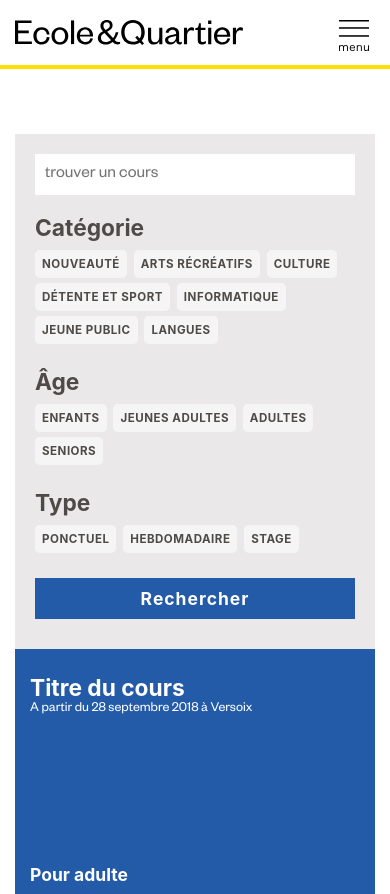
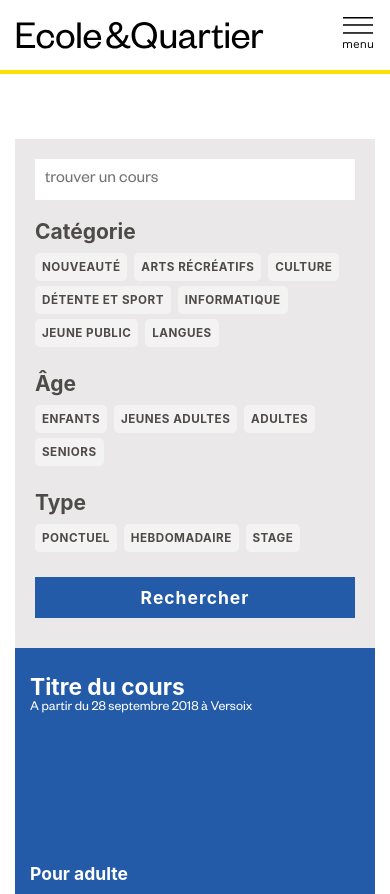
Before and after one commit to chillydesign/aeqv_static, a PHP site: page /search.html in a window 390 px wide. Shown: the top 894 px of the page. Run offline with PHP 8.4, Linux system fonts and the light colour scheme; some web fonts are replaced.

Commit message:
add logo element just for mobile

```diff
--- a/scss/header.scss
+++ b/scss/header.scss
@@ -1,6 +1,6 @@
 
 
-$logo_height: 25px;
+$logo_height: 30px;
 $nav_width: 300px;
 
 @media (min-width: $mobile_width) {
@@ -17,29 +17,17 @@ header {
     z-index: 100;
 
 
-
-
-
-    a#branding {
-        display: inline-block;
-        height: $logo_height;
+    a#branding_mobile {
+        display: block;
         width: 100%;
+        max-width: 250px;
         background: url('../images/logo.svg') no-repeat center left;
         background-size: contain;
+        height: $logo_height;
         text-indent: -9999px;
-        padding: 10px 0;
-
         @media (min-width: $mobile_width) {
-            position: absolute;
-            left: 0;
-            top: 30px;
-
-            background-position: center center;
-
+            display: none;
         }
-
-
-
     }
 
 
@@ -47,11 +35,9 @@ header {
     nav {
 
         color: white;
-        position: relative;
-
         position: fixed;
         transition: all 0.3s;
-        z-index: 1000;
+        z-index: 120;
         top: 0;
         left: 0;
         height: 100vh;
@@ -70,9 +56,9 @@ header {
         // MENU FOR DESKTOP
         @media (min-width: $mobile_width) {
             display: flex;
-            flex-wrap: wrap;
+            flex-wrap: nowrap;
+            justify-content: space-between;
             transform: translateX(0);
-
             margin: 0;
             position: static;
             height: auto;
@@ -85,6 +71,8 @@ header {
         ul {
 
             padding: 0;
+
+
 
 
             // MENU FOR DESKTOP
@@ -101,6 +89,29 @@ header {
 
             }
 
+
+            &#branding {
+                display: none;
+                @media (min-width: $mobile_width) {
+                    display: block;
+                }
+                li {
+                    width: 200px;
+                }
+                a {
+                    display: inline-block;
+                    height: $logo_height;
+                    width: 100%;
+                    background: url('../images/logo.svg') no-repeat center left;
+                    background-size: contain;
+                    text-indent: -9999px;
+                    padding: 10px 0;
+
+                    &:hover {
+                        transform: scale(1.02);
+                    }
+                }
+            } // end of ul#branding
 
 
             li {
@@ -176,12 +187,12 @@ header {
 
 #menu_button {
     display: inline-block;
-    height: 32px;
-    width: 32px;
+    height: 34px;
+    width: 42px;
     position: absolute;
     z-index: 1000;
-    top: 20px;
-    right: 20px;
+    top: 16px;
+    right: 11px;
     background: url('../images/menu.svg') no-repeat center;
     background-size: 30px;
     text-indent: -9999px;
--- a/scss/style.scss
+++ b/scss/style.scss
@@ -181,7 +181,7 @@ a.box {
         color: $font_color;
     }
     &:hover {
-        transform: scale(1.03);
+        transform: scale(1.02);
     }
 
 }
@@ -266,12 +266,18 @@ section#home_page_search {
             max-width: 48%;
             display: inline-block;
             margin: 0 0 20px;
+            transition: all 0.3s;
+            box-shadow:  0 0 0  darken($pink,10);;
 
 
             @media (min-width: $mobile_width) {
                 width: 23%;
                 max-width: 23%;
                 margin: 0;
+            }
+
+            &:hover {
+                box-shadow:  0 5px 0 0  lighten($pink,10);
             }
         }
 
@@ -289,7 +295,7 @@ section#home_page_search {
                 height: 100%;
                 display: inline-block;
                 position: absolute;
-                top: 0px;
+                top: -3px;
                 margin-left: 10px;
 
             }
@@ -346,18 +352,23 @@ section#become_member { } // #become_member
     }
     form {
 
+
         background: $light_grey;
         padding: 20px 20px 10px;
 
+        .search_section {
+            margin: 0 0 20px;
+        }
+
         input, select, button {
-            margin-bottom: 20px;
+            margin-bottom: 0;
         }
 
         label {
             padding: 0;
             display: inline-block;
             cursor: pointer;
-            font-size: #{$font-size * 0.66};
+            font-size: #{$font-size * 0.666};
             span {
                 transition: all 0.3s;
                 display: inline-block;
@@ -366,7 +377,7 @@ section#become_member { } // #become_member
                 border-radius: 5px;
                 margin: 0 5px 5px 0;
                 letter-spacing: 0.5px;
-                background: transparentize(white, 0.4);
+                background: transparentize(white, 0.5);
 
                 &:hover {
                     background: white;
@@ -385,9 +396,7 @@ section#become_member { } // #become_member
 
 
     }
-        .search_section {
-            margin: 0 0 20px;
-        }
+
 
     .box {
 
--- a/scss/typography.scss
+++ b/scss/typography.scss
@@ -27,7 +27,7 @@ h3 {
 
 
 h4 {
-    font-size: #{$font_size * 1.3};
+    font-size: #{$font_size * 1.2};
     padding: 0 0 10px;
 }
 
--- a/search.html
+++ b/search.html
@@ -13,12 +13,17 @@
 
     <header>
         <div class="container">
-            <a href="index.html" id="branding">AEQV</a>
+            <a href="index.html" id="branding_mobile">AEQV</a>
             <nav>
                 <ul>
                     <li><a href="search.html">Cours</a></li>
                     <li><a href="index.html">Actualités</a></li>
                     <li><a href="index.html">A propos</a></li>
+                </ul>
+                <ul id="branding">
+                    <li>
+                        <a href="index.html">AEQV</a>
+                    </li>
                 </ul>
                 <ul>
                     <li><a href="search.html">Transmettez votre passion</a></li>
@@ -37,8 +42,10 @@
                 <aside class="col-sm-3 sticky_on_desktop">
 
                     <form action="search.html" >
+                        <div class="search_section">
+                            <input type="text" name="keyword" id="keyword" placeholder="trouver un cours" />
 
-                        <input type="text" name="keyword" id="keyword" placeholder="trouver un cours" />
+                        </div>
 
                         <div class="search_section">
                             <h4>Catégorie</h4>
@@ -63,7 +70,11 @@
                             <label><input type="checkbox" name="type" value="hebdomadaire" /><span>Hebdomadaire</span></label>
                             <label><input type="checkbox" name="type" value="stage" /><span>Stage</span></label>
                         </div>
-                        <button type="submit" name="search_course">Rechercher</button>
+                        <div class="search_section">
+                            <button type="submit" name="search_course">Rechercher</button>
+                        </div>
+
+
                     </form>
                 </aside>
 
```
Also changed, not shown: index.html (+6 -1 lines), css/style.css.
